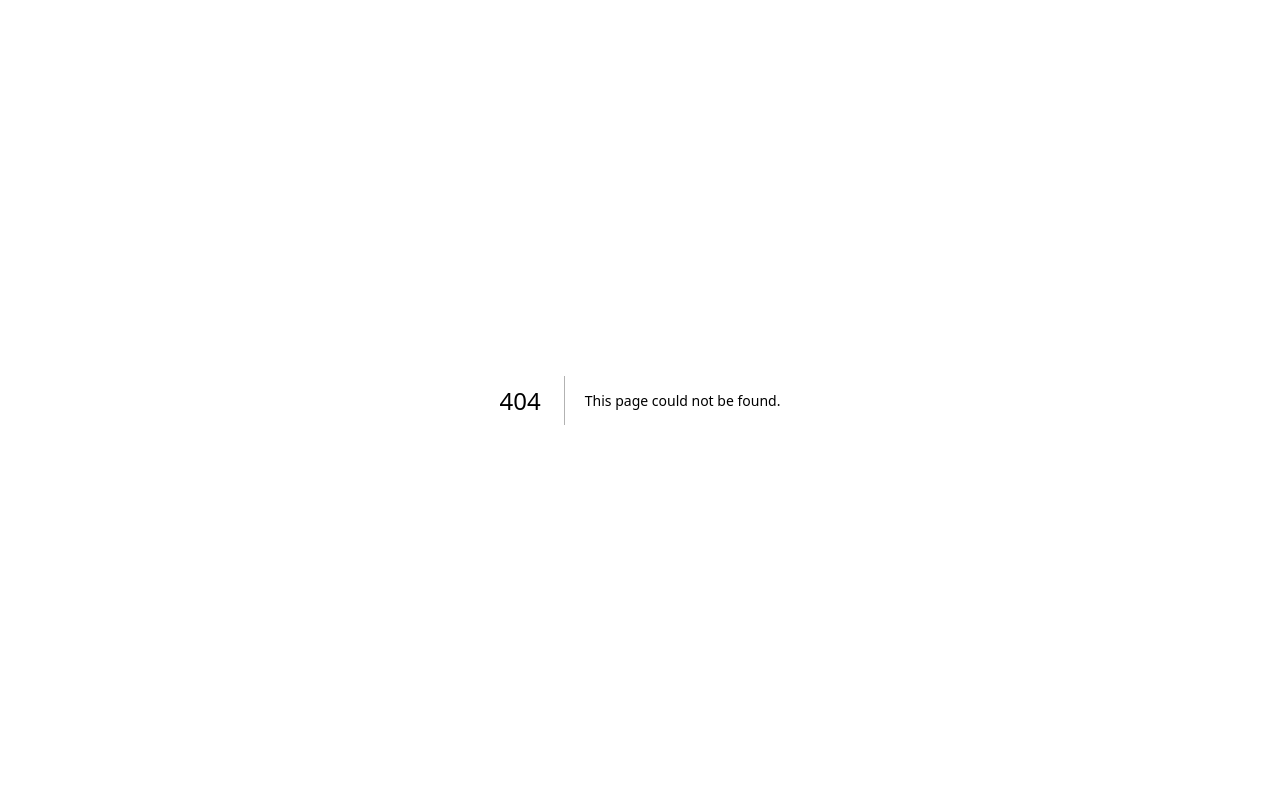
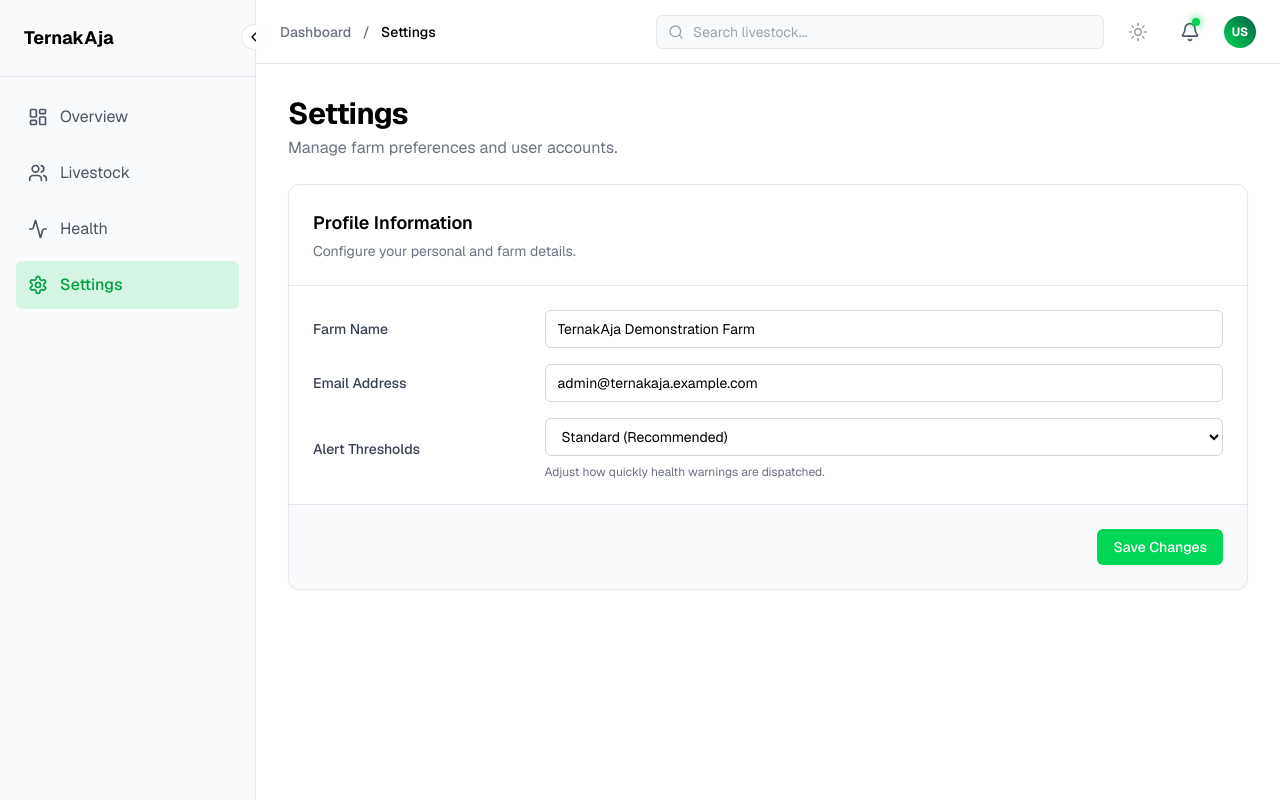
Before and after one commit to TernakAja/New-TernakAja-Fullstack, a Next.js app: page /dashboard/settings in a window 1280 px wide. Before the commit this address had no page. Built offline with nearby package versions, Linux system fonts and the light colour scheme.

Commit message:
Refactor code structure for improved readability and maintainability

```diff
--- a/app/about/page.tsx
+++ b/app/about/page.tsx
@@ -89,7 +89,7 @@ export default function AboutPage() {
                     {/* Placeholder untuk foto tim */}
                     <div className="w-full max-w-4xl aspect-[16/10] md:aspect-[21/9] bg-gray-100 dark:bg-neutral-900 rounded-2xl md:rounded-[2rem] overflow-hidden border border-gray-200 dark:border-white/5 relative">
                         <img
-                            src="https://images.unsplash.com/photo-1595844730298-b960ff98fee0?q=80&w=2940&auto=format&fit=crop"
+                            src="/gallery/team-picture-binus.jpg"
                             alt="TernakAja Team"
                             className="w-full h-full object-cover opacity-90 dark:opacity-80 hover:opacity-100 transition-opacity duration-500"
                         />
--- /dev/null
+++ b/app/dashboard/health/page.tsx
@@ -0,0 +1,38 @@
+import { HealthMetricsChart } from "@/components/dashboard/health-metrics-chart"
+
+export default function HealthPage() {
+    return (
+        <div className="flex flex-col space-y-6">
+            <div>
+                <h1 className="text-3xl font-bold tracking-tight text-black dark:text-white">Health Monitoring</h1>
+                <p className="text-gray-500 dark:text-zinc-400 mt-1">Detailed telemetry and environmental sensors data.</p>
+            </div>
+
+            <div className="grid grid-cols-1 lg:grid-cols-2 gap-6">
+                <div className="rounded-xl border border-gray-200 dark:border-white/5 bg-white dark:bg-[#111111] p-6 shadow-sm dark:shadow-none">
+                    <h2 className="text-lg font-semibold mb-4 text-black dark:text-white">Herd Temperature Trends</h2>
+                    <HealthMetricsChart />
+                </div>
+
+                <div className="rounded-xl border border-gray-200 dark:border-white/5 bg-white dark:bg-[#111111] p-6 shadow-sm dark:shadow-none flex flex-col justify-center items-center text-center">
+                    <div className="p-4 bg-gray-50 dark:bg-zinc-950 rounded-full mb-4">
+                        <svg className="w-10 h-10 text-gray-400 dark:text-zinc-600" fill="none" viewBox="0 0 24 24" stroke="currentColor">
+                            <path strokeLinecap="round" strokeLinejoin="round" strokeWidth={2} d="M9 12l2 2 4-4m6 2a9 9 0 11-18 0 9 9 0 0118 0z" />
+                        </svg>
+                    </div>
+                    <h3 className="font-semibold text-black dark:text-white">All systems stable</h3>
+                    <p className="text-sm text-gray-500 dark:text-zinc-400 mt-2 max-w-sm">
+                        Heart rate, movement, and environmental data are all reporting within healthy thresholds for the past 24 hours.
+                    </p>
+                </div>
+            </div>
+
+            <div className="rounded-xl border border-gray-200 dark:border-white/5 bg-white dark:bg-[#111111] p-6 shadow-sm dark:shadow-none">
+                <h2 className="text-lg font-semibold mb-4 text-black dark:text-white">Recent Health Alerts</h2>
+                <div className="flex flex-col items-center justify-center p-8 text-center border border-dashed border-gray-200 dark:border-white/10 rounded-lg bg-gray-50/50 dark:bg-zinc-950/50">
+                    <p className="text-gray-500 dark:text-zinc-400 text-sm">No health alerts have been triggered recently.</p>
+                </div>
+            </div>
+        </div>
+    )
+}
--- /dev/null
+++ b/app/dashboard/livestock/page.tsx
@@ -0,0 +1,22 @@
+import { LivestockTable } from "@/components/dashboard/livestock-table"
+
+export default function LivestockPage() {
+  return (
+    <div className="flex flex-col space-y-6">
+      <div>
+        <h1 className="text-3xl font-bold tracking-tight text-black dark:text-white">Livestock Management</h1>
+        <p className="text-gray-500 dark:text-zinc-400 mt-1">Manage all active tags and monitor individual statuses.</p>
+      </div>
+
+      <div className="rounded-xl border border-gray-200 dark:border-white/5 bg-white dark:bg-[#111111] p-6 shadow-sm dark:shadow-none">
+        <div className="flex justify-between items-center mb-6">
+          <h2 className="text-lg font-semibold text-black dark:text-white">All Active Tags</h2>
+          <button className="bg-accent-green hover:bg-accent-green/90 text-white px-4 py-2 rounded-md font-medium transition-colors text-sm">
+            Add Livestock
+          </button>
+        </div>
+        <LivestockTable />
+      </div>
+    </div>
+  )
+}
--- a/app/dashboard/page.tsx
+++ b/app/dashboard/page.tsx
@@ -1,8 +1,7 @@
-import { TopHeaderBar } from "@/components/dashboard/top-header-bar"
+import Link from 'next/link'
 import { StatCard } from "@/components/dashboard/stat-card"
 import { HealthMetricsChart } from "@/components/dashboard/health-metrics-chart"
 import { LivestockTable } from "@/components/dashboard/livestock-table"
-
 
 export default function DashboardPage() {
   return (
@@ -52,10 +51,9 @@ export default function DashboardPage() {
           {/* Device Actions / Empty State */}
           <div className="rounded-xl border border-gray-200 dark:border-white/5 bg-white dark:bg-[#111111] p-6 shadow-sm dark:shadow-none flex flex-col items-center justify-center text-center">
              <div className="p-4 bg-gray-50 dark:bg-zinc-950 rounded-full mb-4">
-                {/* Example of empty state usage per Phase 5 */}
-               <svg className="w-10 h-10 text-gray-400 dark:text-zinc-600" fill="none" viewBox="0 0 24 24" stroke="currentColor">
-                 <path strokeLinecap="round" strokeLinejoin="round" strokeWidth={2} d="M5 13l4 4L19 7" />
-               </svg>
+                <svg className="w-10 h-10 text-gray-400 dark:text-zinc-600" fill="none" viewBox="0 0 24 24" stroke="currentColor">
+                    <path strokeLinecap="round" strokeLinejoin="round" strokeWidth={2} d="M5 13l4 4L19 7" />
+                </svg>
              </div>
              <h3 className="font-semibold text-black dark:text-white">No Critical Alerts</h3>
              <p className="text-sm text-gray-500 dark:text-zinc-400 mt-2">All environmental sensors and health markers are operating within expected parameters.</p>
@@ -64,7 +62,12 @@ export default function DashboardPage() {
 
         {/* Data Grid Section */}
         <div>
-          <h2 className="text-xl font-bold mb-4 text-black dark:text-white">Active Livestock Tags</h2>
+          <div className="flex justify-between items-center mb-4">
+            <h2 className="text-xl font-bold text-black dark:text-white">Active Livestock Tags</h2>
+            <Link href="/dashboard/livestock" className="text-sm font-medium text-accent-green hover:underline">
+              View All &rarr;
+            </Link>
+          </div>
           <LivestockTable />
         </div>
       </div>
--- /dev/null
+++ b/app/dashboard/settings/page.tsx
@@ -0,0 +1,59 @@
+export default function SettingsPage() {
+  return (
+    <div className="flex flex-col space-y-6">
+      <div>
+        <h1 className="text-3xl font-bold tracking-tight text-black dark:text-white">Settings</h1>
+        <p className="text-gray-500 dark:text-zinc-400 mt-1">Manage farm preferences and user accounts.</p>
+      </div>
+
+      <div className="rounded-xl border border-gray-200 dark:border-white/5 bg-white dark:bg-[#111111] overflow-hidden shadow-sm dark:shadow-none w-full">
+        <div className="p-6 border-b border-gray-200 dark:border-white/5">
+          <h2 className="text-lg font-semibold text-black dark:text-white">Profile Information</h2>
+          <p className="text-sm text-gray-500 dark:text-zinc-400 mt-1">Configure your personal and farm details.</p>
+        </div>
+
+        <div className="p-6 space-y-4">
+          <div className="grid grid-cols-1 md:grid-cols-4 gap-4 items-center">
+            <label className="text-sm font-medium text-gray-700 dark:text-gray-300">Farm Name</label>
+            <div className="md:col-span-3">
+              <input
+                type="text"
+                defaultValue="TernakAja Demonstration Farm"
+                className="w-full rounded-md border border-gray-300 dark:border-white/10 bg-white dark:bg-zinc-950 px-3 py-2 text-sm text-black dark:text-white focus:outline-none focus:ring-2 focus:ring-accent-green/50 dark:focus:ring-accent-green/30"
+              />
+            </div>
+          </div>
+
+          <div className="grid grid-cols-1 md:grid-cols-4 gap-4 items-center">
+            <label className="text-sm font-medium text-gray-700 dark:text-gray-300">Email Address</label>
+            <div className="md:col-span-3">
+              <input
+                type="email"
+                defaultValue="admin@ternakaja.example.com"
+                className="w-full rounded-md border border-gray-300 dark:border-white/10 bg-white dark:bg-zinc-950 px-3 py-2 text-sm text-black dark:text-white focus:outline-none focus:ring-2 focus:ring-accent-green/50 dark:focus:ring-accent-green/30"
+              />
+            </div>
+          </div>
+
+          <div className="grid grid-cols-1 md:grid-cols-4 gap-4 items-center">
+            <label className="text-sm font-medium text-gray-700 dark:text-gray-300">Alert Thresholds</label>
+            <div className="md:col-span-3">
+              <select className="w-full rounded-md border border-gray-300 dark:border-white/10 bg-white dark:bg-zinc-950 px-3 py-2 text-sm text-black dark:text-white focus:outline-none focus:ring-2 focus:ring-accent-green/50 dark:focus:ring-accent-green/30">
+                <option>Standard (Recommended)</option>
+                <option>High Sensitivity</option>
+                <option>Low Sensitivity</option>
+              </select>
+              <p className="text-xs text-gray-500 dark:text-zinc-500 mt-2">Adjust how quickly health warnings are dispatched.</p>
+            </div>
+          </div>
+        </div>
+
+        <div className="p-6 bg-gray-50 dark:bg-zinc-900/50 border-t border-gray-200 dark:border-white/5 flex justify-end">
+          <button className="bg-accent-green hover:bg-accent-green/90 text-white px-4 py-2 rounded-md font-medium transition-colors text-sm">
+            Save Changes
+          </button>
+        </div>
+      </div>
+    </div>
+  )
+}
--- a/app/products/page.tsx
+++ b/app/products/page.tsx
@@ -8,6 +8,7 @@ export const products = [
     {
         id: '02',
         name: 'PETSA 02',
+
         tagline: 'The Evolution.',
         description: 'Advanced metrics and superior materials. Built for the absolute edge. Re-engineered from the ground up to exceed modern performance standards.',
         price: '$299',
@@ -31,6 +32,7 @@ export const products = [
     {
         id: '01',
         name: 'PETSA 01',
+        img: 'products/petsa-01/AssemblyIsometric.png',
         tagline: 'The Foundation.',
         description: 'Engineered for everyday reliability. The original standard in performance, stripped down to the essentials without compromising quality.',
         price: '$199',
@@ -83,7 +85,10 @@ export default function ProductsPage() {
                                 )}
                             </div>
 
-                            <h2 className="text-5xl sm:text-6xl font-semibold tracking-tight mb-4">
+                            <img src={product.img} alt="" className={product.img ? "active-class h-80" : "inactive-class"} />
+
+
+                            <h2 className="text-5xl sm:text-6xl font-semibold tracking-tight mb-4 mt-10">
                                 {product.name}
                             </h2>
                             <p className={`text-xl font-medium mb-6 ${product.theme.text}`}>
--- a/components/dashboard/dashboard-sidebar/dashboard-sidebar.tsx
+++ b/components/dashboard/dashboard-sidebar/dashboard-sidebar.tsx
@@ -2,10 +2,13 @@
 
 import { useState } from 'react'
 import Link from 'next/link'
+import { usePathname } from 'next/navigation'
 import { LayoutDashboard, Users, Activity, Settings, ChevronLeft, ChevronRight } from 'lucide-react'
 
 export function DashboardSidebar() {
   const [isCollapsed, setIsCollapsed] = useState(false)
+  const rawPathname = usePathname()
+  const pathname = rawPathname ? rawPathname.replace(/\/$/, '') : ''
 
   return (
     <aside
@@ -26,10 +29,10 @@ export function DashboardSidebar() {
       </button>
 
       <nav className="p-4 space-y-2">
-        <NavItem href="/dashboard" icon={<LayoutDashboard size={20} />} label="Overview" active isCollapsed={isCollapsed} />
-        <NavItem href="/dashboard/livestock" icon={<Users size={20} />} label="Livestock" isCollapsed={isCollapsed} />
-        <NavItem href="/dashboard/health" icon={<Activity size={20} />} label="Health" isCollapsed={isCollapsed} />
-        <NavItem href="/dashboard/settings" icon={<Settings size={20} />} label="Settings" isCollapsed={isCollapsed} />
+        <NavItem href="/dashboard" icon={<LayoutDashboard size={20} />} label="Overview" active={pathname === "/dashboard"} isCollapsed={isCollapsed} />
+        <NavItem href="/dashboard/livestock" icon={<Users size={20} />} label="Livestock" active={pathname === "/dashboard/livestock" || pathname.startsWith("/dashboard/livestock/")} isCollapsed={isCollapsed} />
+        <NavItem href="/dashboard/health" icon={<Activity size={20} />} label="Health" active={pathname === "/dashboard/health"} isCollapsed={isCollapsed} />
+        <NavItem href="/dashboard/settings" icon={<Settings size={20} />} label="Settings" active={pathname === "/dashboard/settings"} isCollapsed={isCollapsed} />
       </nav>
     </aside>
   )
--- a/components/dashboard/top-header-bar.tsx
+++ b/components/dashboard/top-header-bar.tsx
@@ -3,8 +3,20 @@
 import { Search, Bell, Menu } from 'lucide-react'
 import * as DropdownMenu from '@radix-ui/react-dropdown-menu'
 import { ThemeToggle } from '@/components/ui/ThemeToggle'
+import { usePathname } from 'next/navigation'
 
 export function TopHeaderBar() {
+    const pathname = usePathname()
+
+    // Generate breadcrumb text from pathname
+    const getBreadcrumbs = () => {
+        if (!pathname) return "Overview"
+        if (pathname.includes("livestock")) return "Livestock"
+        if (pathname.includes("health")) return "Health"
+        if (pathname.includes("settings")) return "Settings"
+        return "Overview"
+    }
+
     return (
         <header className="h-16 flex items-center justify-between border-b border-gray-200 dark:border-white/5 bg-white/80 dark:bg-black/80 backdrop-blur-md px-4 md:px-6 relative z-30">
             <div className="flex items-center gap-4">
@@ -15,7 +27,7 @@ export function TopHeaderBar() {
 
                 {/* Breadcrumb dummy */}
                 <span className="hidden md:block text-sm text-gray-500 dark:text-zinc-400 font-medium">
-          Dashboard <span className="mx-2">/</span> Overview
+                    Dashboard <span className="mx-2">/</span> <span className="text-black dark:text-white">{getBreadcrumbs()}</span>
                 </span>
             </div>
 
@@ -59,7 +71,7 @@ export function TopHeaderBar() {
                                 Profile
                             </DropdownMenu.Item>
                             <DropdownMenu.Item className="px-2 py-2 outline-none cursor-pointer rounded text-black dark:text-white hover:bg-gray-100 dark:hover:bg-white/5 data-[highlighted]:bg-gray-100 dark:data-[highlighted]:bg-white/5 transition-colors">
-                Farm Settings
+                                Subscription
                             </DropdownMenu.Item>
                             <DropdownMenu.Separator className="h-px bg-gray-200 dark:bg-white/10 my-1 -mx-1" />
                             <DropdownMenu.Item className="px-2 py-2 outline-none cursor-pointer rounded text-red-600 dark:text-red-400 hover:bg-red-50 dark:hover:bg-red-900/10 data-[highlighted]:bg-red-50 dark:data-[highlighted]:bg-red-900/10 transition-colors">
```
Also changed, not shown: public/gallery/team-picture-binus.jpg (added), public/products/petsa-01/AssemblyIsometric.png (added). Lines whose indentation alone changed are shown as unchanged.
